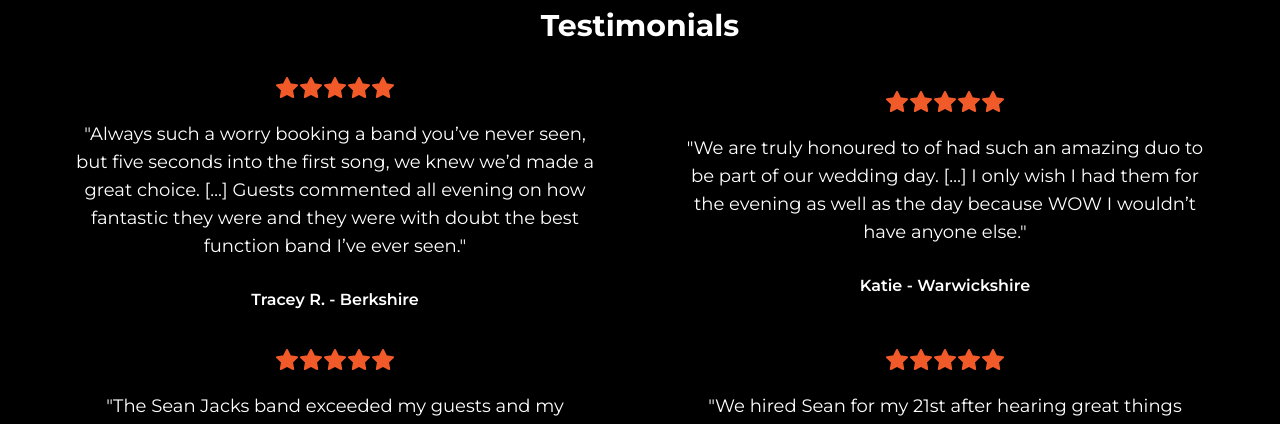
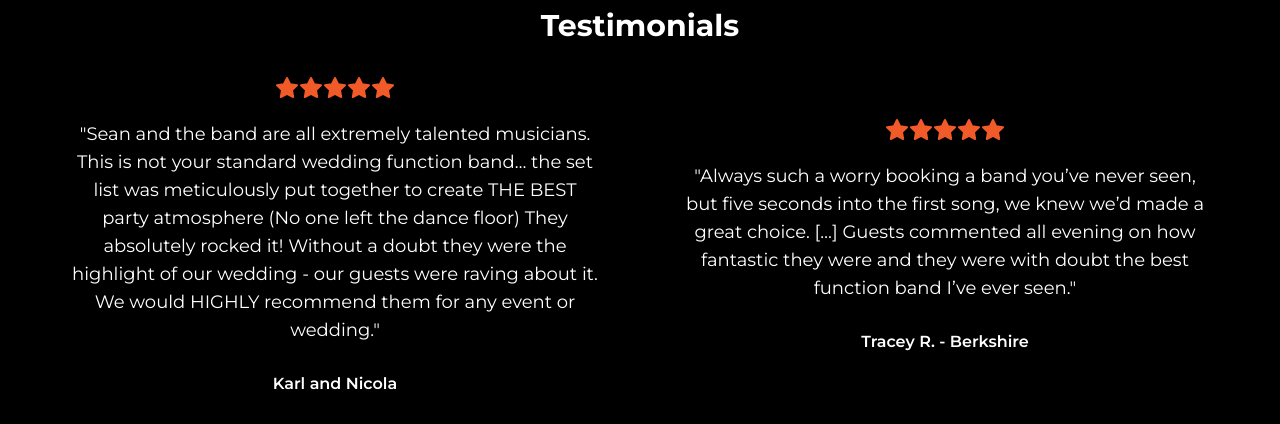
Before and after one commit to phildehovre/seanjacksonband, a React (Vite) app: page / in a window 1280 px wide. Shown: the part 840-1264 px from the top of the page. Built offline with nearby package versions, Linux system fonts and the light colour scheme; a web font is replaced by a local one.

Commit message:
New testimonial

```diff
--- a/src/components/Testimonials.tsx
+++ b/src/components/Testimonials.tsx
@@ -18,6 +18,11 @@ function Testimonials() {
   }, []);
 
   const testimonials = [
+    {
+      name: "Karl and Nicola",
+      content:
+        "Sean and the band are all extremely talented musicians. This is not your standard wedding function band… the set list was meticulously put together to create THE BEST party atmosphere (No one left the dance floor) They absolutely rocked it! Without a doubt they were the highlight of our wedding - our guests were raving about it. We would HIGHLY recommend them for any event or wedding.",
+    },
     {
       name: "Tracey R. - Berkshire",
       content:
```
